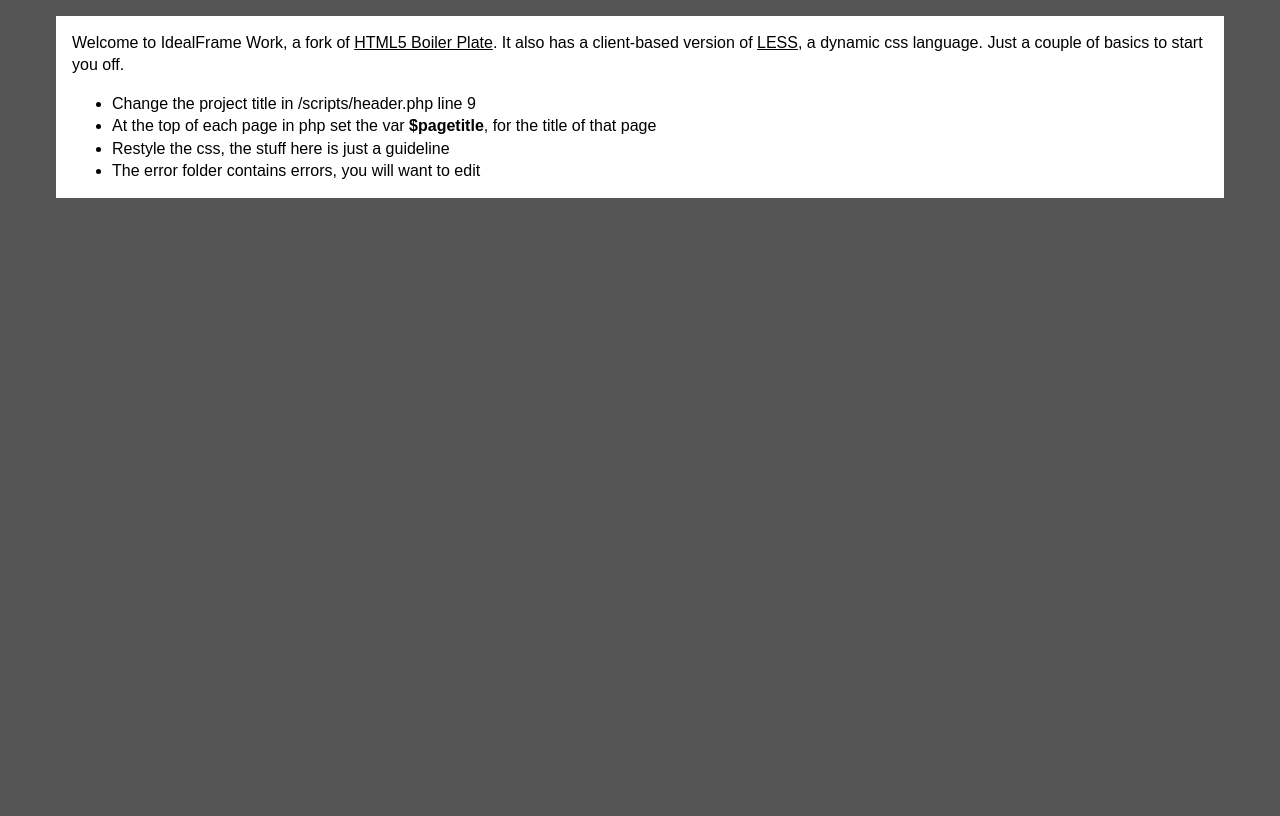
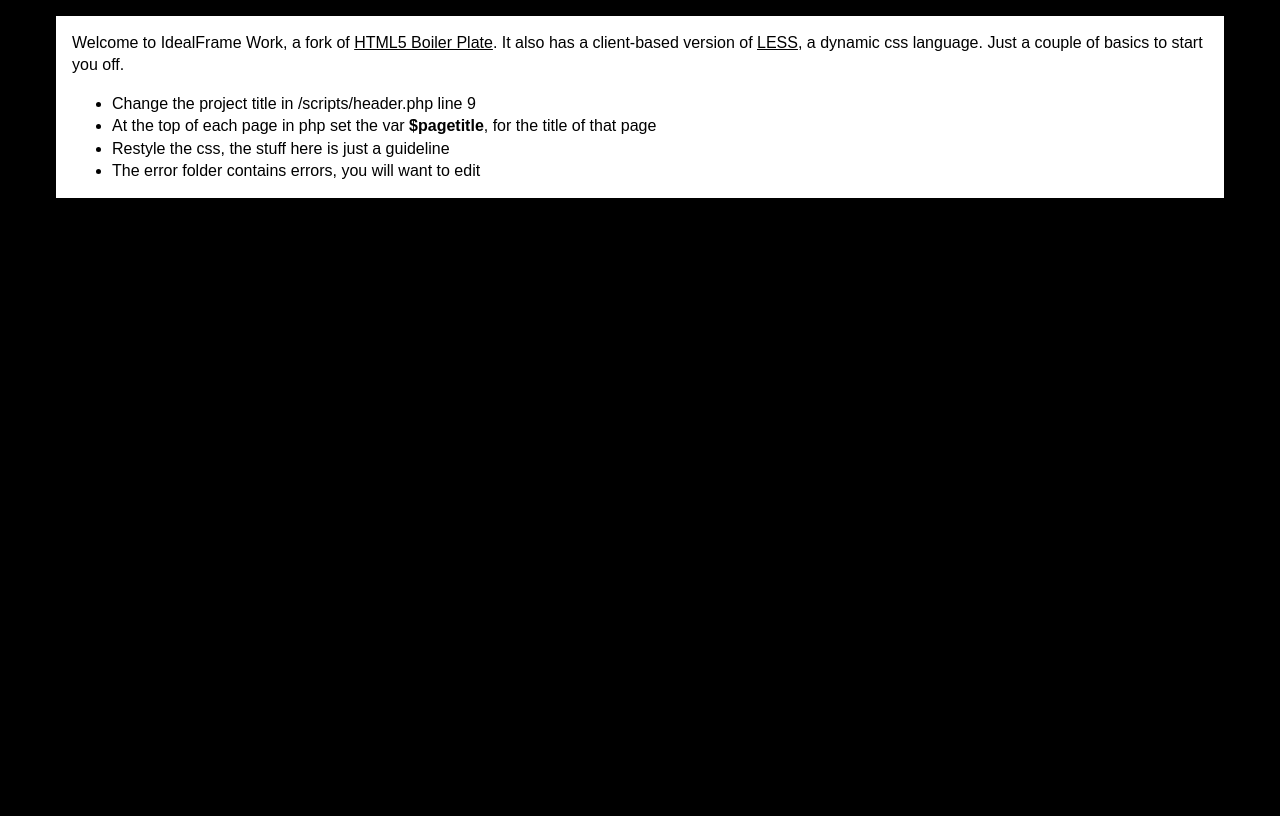
Before and after one commit to Idealcoder/VisualDictionary, a PHP site: page /index.php in a window 1280 px wide. Run offline with PHP 8.4, Linux system fonts and the light colour scheme; style sheets or scripts are compiled from the project's sources; some libraries are stand-ins or nearby versions.

Commit message:
Color Change

```diff
--- a/static/css/style.less
+++ b/static/css/style.less
@@ -1,5 +1,5 @@
 /* Colors for my Website */
-@background-color: #555;
+@background-color: #000;
 @foreground-color: #fff;
 @text-color: #000000;
 
```
